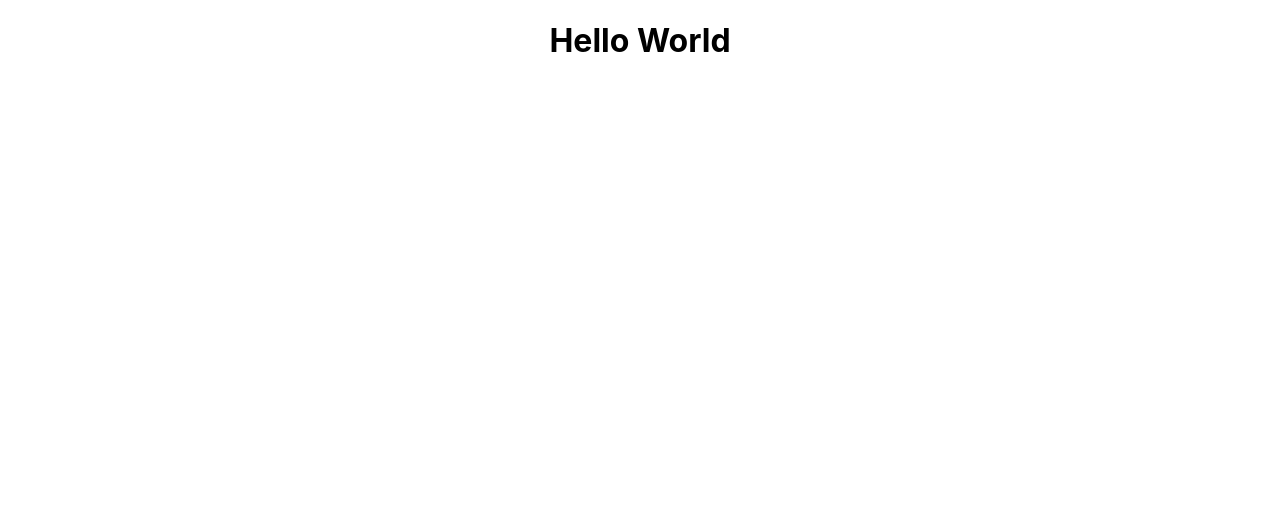
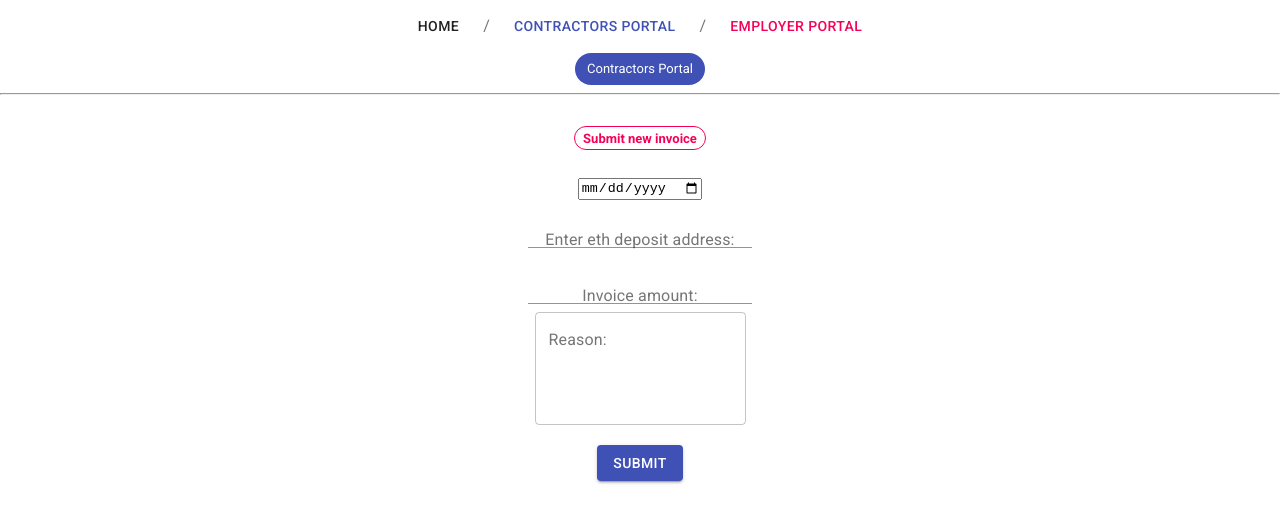
Before and after one commit to DeVoprotocol/payrollTS, a React (Create React App) app: page /contractors in a window 1280 px wide. Shown: the top 522 px of the page. Built offline with nearby package versions, Linux system fonts and the light colour scheme.

Commit message:
second commit

```diff
--- a/public/index.html
+++ b/public/index.html
@@ -3,6 +3,8 @@
   <head>
     <meta charset="utf-8" />
     <link rel="icon" href="%PUBLIC_URL%/favicon.ico" />
+    <link rel="stylesheet" href="https://fonts.googleapis.com/css?family=Roboto:300,400,500,700&display=swap" />
+    <link rel="stylesheet" href="https://fonts.googleapis.com/icon?family=Material+Icons" />
     <meta name="viewport" content="width=device-width, initial-scale=1" />
     <meta name="theme-color" content="#000000" />
     <meta
--- a/src/containers/App.tsx
+++ b/src/containers/App.tsx
@@ -1,13 +1,20 @@
-import React from 'react';
+import React, { Component } from 'react';
 import './App.css';
+import { BrowserRouter, } from "react-router-dom";
+import { AppRouter, Header } from './'
 
-function App() {
+class App extends Component {
 
-  return (
-    <div className="App">
-      <h1>Hello World</h1>
-    </div>
-  );
+  render() {
+    return (
+      <div className='App'>
+          <BrowserRouter>
+            <Header />
+            <AppRouter />
+          </BrowserRouter>
+        </div>
+    );
+  }
 }
 
 export default App;
--- /dev/null
+++ b/src/containers/AppRouter.tsx
@@ -0,0 +1,23 @@
+import React, { Component } from 'react';
+import { Switch, Route, } from 'react-router-dom';
+import { Home, Contractors } from "./"
+
+class AppRouter extends Component {
+
+  render() {
+    return (
+      <Switch>
+        <Route path="/contractors">
+          <Contractors />
+        </Route>
+        <Route path="/employer">
+        </Route>
+        <Route path="/">
+          <Home />
+        </Route>
+      </Switch>
+    );
+  }
+}
+
+export default AppRouter;
--- /dev/null
+++ b/src/containers/Contractors.tsx
@@ -0,0 +1,150 @@
+import React, { Component } from 'react';
+import Button from '@material-ui/core/Button';
+import { Box } from '@material-ui/core';
+import Chip from '@material-ui/core/Chip';
+import { StyledTextField, StyledAlert, StyledTextFieldMulti } from './Styles'
+
+//Interfaces init
+interface Invoice {
+  id: number,
+  address: string,
+  date: string,
+  amount: string,
+  reason: string,
+  paid: boolean,
+}
+
+interface Props {}
+
+interface State {
+  address: string,
+  amount: string,
+  date: string,
+  message: string,
+  reason: string,
+}
+//global var declaration
+declare let window: any;
+let invoicesArr: Invoice[] = [];
+let invoiceId: number = 0;
+
+class Contractors extends Component<Props, State> {
+  constructor(props: any) {
+    super(props);
+    this.state = {
+      address: '',
+      amount: '',
+      date: '',
+      message: '',
+      reason: '',
+    };
+  }
+  //Invoices array update on localStorage
+  updateInvoices = (): void => {
+    const invoices: Invoice[] = JSON.parse(window.localStorage.getItem('invoices'));
+    if(invoices == null) {
+      invoicesArr = [];
+    } else {
+      invoicesArr = invoices;
+      invoiceId = invoicesArr.length;
+    }
+  }
+
+  //add an invoice to localStorage
+  sendInvoice = (): void => {
+    //we first update the array
+    this.updateInvoices();
+    //create a variable of type Invoice
+    const invoice: Invoice = {
+      id: invoiceId,
+      address: this.state.address,
+      date: this.state.date,
+      amount: this.state.amount,
+      reason: this.state.reason,
+      paid: false,
+    }
+    //push the invoice to our array
+    invoicesArr.push(invoice);
+    //update localStorage
+    window.localStorage.setItem('invoices', JSON.stringify(invoicesArr));
+    //update our states
+    this.setState({
+      message: 'Invoice stored succesfully!',
+      address: '',
+      amount: '',
+      date: '',
+      reason: '',
+    });
+    //remove success message function (to add delay)
+    const RemoveMessageWithDelay = (): void => {
+      setTimeout((): void => {
+         this.setState({ message: '' });
+      }, 5000);
+    }
+    //call the function
+    RemoveMessageWithDelay();
+  }
+
+  render() {
+    return (
+      <div>
+        <Chip label="Contractors Portal" color="primary" />
+        <hr />
+          <h1><Chip label="Submit new invoice" variant="outlined" color="secondary" size="small" /></h1>
+          <div>
+            <div>
+              <input
+                type="date"
+                value={this.state.date}
+                onChange={event => this.setState({ date: event.target.value})}
+              />
+            </div>
+            <div>
+              <StyledTextField
+                id="standard-basic"
+                label="Enter eth deposit address:"
+                placeholder="ex. 0x00F51D0e"
+                value={this.state.address}
+                onChange={event => this.setState({ address: event.target.value})}
+                />
+            </div>
+            <div>
+              <StyledTextField
+                id="standard-basic"
+                label="Invoice amount:"
+                type="number"
+                placeholder="amount in ether"
+                value={this.state.amount}
+                onChange={event => this.setState({ amount: event.target.value})}
+                />
+            </div>
+            <div>
+              <StyledTextFieldMulti
+                id="standard-multiline-static"
+                label="Reason:"
+                multiline
+                rows={4}
+                variant="outlined"
+                value={this.state.reason}
+                onChange={event => this.setState({ reason: event.target.value})}
+              />
+            </div>
+          </div>
+          <div>
+            <br></br>
+            <Button variant="contained" color="primary" onClick={this.sendInvoice}>
+              Submit
+            </Button>
+          </div>
+        <br></br>
+        <Box display="flex"
+             alignItems="center"
+             justifyContent="center">
+          {this.state.message !== '' ? <StyledAlert severity="success">{this.state.message}</StyledAlert> : null}
+        </Box>
+      </div>
+    );
+  }
+}
+
+export default Contractors;
--- /dev/null
+++ b/src/containers/Header.tsx
@@ -0,0 +1,31 @@
+import React, { Component } from 'react';
+import Breadcrumbs from '@material-ui/core/Breadcrumbs';
+import { Box } from '@material-ui/core'
+import { StyledButton } from './Styles'
+
+class Header extends Component {
+
+  render() {
+    return (
+      <div>
+        <Box display="flex"
+             alignItems="center"
+             justifyContent="center">
+          <Breadcrumbs aria-label="breadcrumb">
+            <StyledButton href="/">
+              Home
+            </StyledButton>
+            <StyledButton color="primary" href="/contractors">
+              Contractors Portal
+            </StyledButton>
+            <StyledButton color="secondary" href="/employer">
+              Employer Portal
+            </StyledButton>
+          </Breadcrumbs>
+        </Box>
+      </div>
+    );
+  }
+}
+
+export default Header;
--- /dev/null
+++ b/src/containers/Home.tsx
@@ -0,0 +1,43 @@
+import React, { Component } from 'react';
+import { StyledButton } from './Styles'
+
+declare const window: any;
+
+class Home extends Component {
+
+  //Check if metamask is installed
+  connectMetamask = (): void => {
+    if(window.ethereum !== undefined) {
+      window.ethereum.enable();
+    } else {
+      alert('Please install Metamask to use this application!')
+    }
+  }
+
+  componentDidMount() {
+    this.connectMetamask();
+  }
+
+  render() {
+    return (
+      <div>
+        <hr />
+        <div>
+          <StyledButton color="primary" href="/contractors">
+            Contractors Portal
+          </StyledButton>
+        </div>
+        <div>
+          <StyledButton color="secondary" href="/employer">
+            Employer Portal
+          </StyledButton>
+        </div>
+        <div>
+          {window.ethereum === undefined ? <StyledButton size="small" href="https://metamask.io/download.html">Install Metamask</StyledButton> : null}
+        </div>
+      </div>
+    );
+  }
+}
+
+export default Home;
--- /dev/null
+++ b/src/containers/Styles.tsx
@@ -0,0 +1,61 @@
+import { withStyles } from '@material-ui/core/styles';
+import Card from '@material-ui/core/Card';
+import Alert from '@material-ui/lab/Alert';
+import TextField from '@material-ui/core/TextField';
+import Button from '@material-ui/core/Button';
+import CircularProgress from '@material-ui/core/CircularProgress';
+
+export const StyledCard = withStyles(() => ({
+  root: {
+    minWidth: 275,
+    display: 'inline-block',
+    margin: '0 1px',
+    transform: 'scale(0.9)',
+    fontSize: 14,
+    marginBottom: 12,
+  },
+}))(Card);
+
+export const StyledCircular = withStyles((theme) => ({
+  root: {
+    display: '50%',
+    '& > * + *': {
+      marginLeft: theme.spacing(2),
+    },
+  },
+}))(CircularProgress);
+
+export const StyledAlert = withStyles((theme) => ({
+  root: {
+      width: '30%',
+      '& > * + *': {
+      marginTop: theme.spacing(2),
+    },
+  },
+}))(Alert);
+
+export const StyledTextField = withStyles((theme) => ({
+  root: {
+    '& > *': {
+      margin: theme.spacing(1),
+      width: '25ch',
+    },
+  },
+}))(TextField);
+
+export const StyledTextFieldMulti = withStyles((theme) => ({
+  root: {
+    '& .MuiTextField-root': {
+      margin: theme.spacing(1),
+      width: '25ch',
+    },
+  },
+}))(TextField);
+
+export const StyledButton = withStyles((theme) => ({
+  root: {
+    '& > *': {
+      margin: theme.spacing(1),
+    },
+  },
+}))(Button);
--- /dev/null
+++ b/src/services/index.js
@@ -0,0 +1,5 @@
+import web3 from "./web3"
+
+export {
+  web3,
+}
```
Also changed, not shown: package.json (+9 -1 lines), src/containers/index.js (+8 -0 lines), src/services/web3.ts (added, +12 -0 lines), 2 other files (tests, documents, lock files or other folders).
